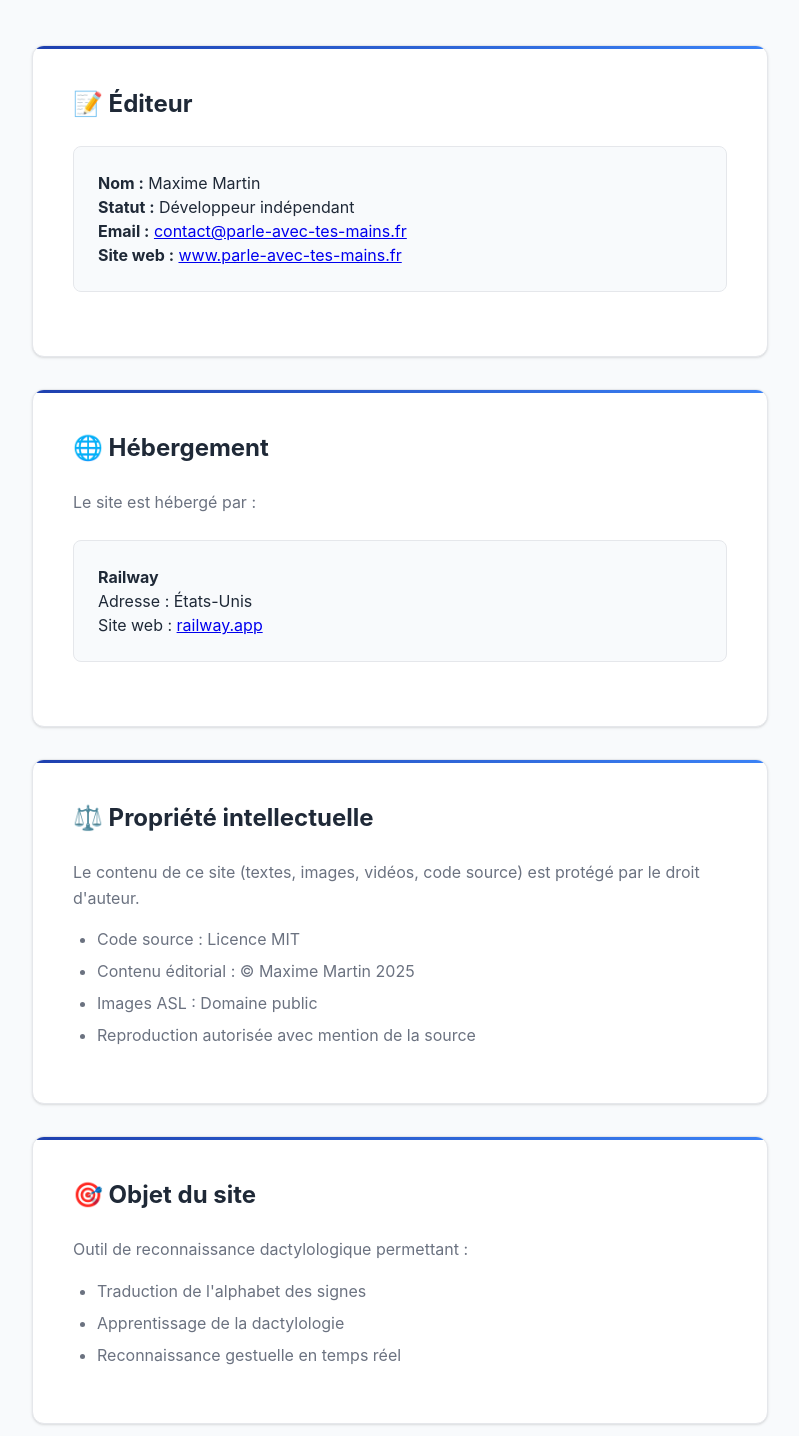
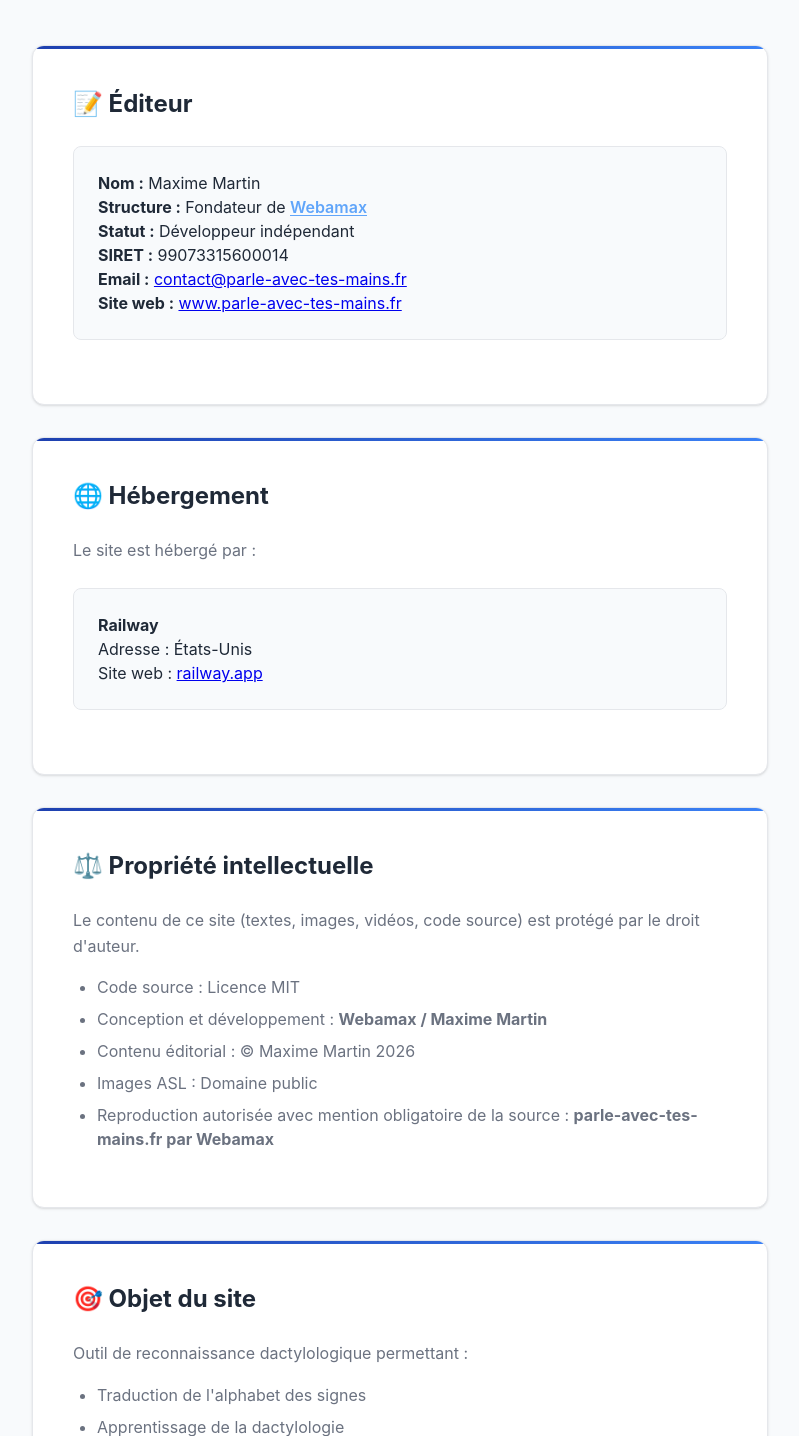
Before and after one commit to cosmos510/FingerspellToSign, a Django app: page /mentions-legales/ in a window 1280 px wide. Shown: the part 322-1758 px from the top of the page, without its empty margins (240-1039 px from the left). Run offline with Django 4.2, Linux system fonts and the light colour scheme.

Commit message:
feat: Enhance styling and accessibility for links, update legal mentions, and improve sitemap for SEO

```diff
--- a/asl_monolith/static/index.css
+++ b/asl_monolith/static/index.css
@@ -693,6 +693,68 @@ footer::before {
     margin-top: 1rem;
 }
 
+.dev-signature {
+    color: rgba(255, 255, 255, 0.5);
+    font-size: 0.75rem;
+}
+
+.webamax-link {
+    color: rgba(255, 255, 255, 0.7);
+    text-decoration: none;
+    transition: var(--transition);
+    font-weight: 500;
+}
+
+.webamax-link:hover {
+    color: var(--secondary);
+    text-decoration: underline;
+}
+
+.webamax-link:focus {
+    outline: 1px solid var(--secondary);
+    outline-offset: 2px;
+    color: var(--secondary);
+}
+
+.webamax-about-link {
+    color: var(--primary);
+    text-decoration: none;
+    font-weight: 600;
+    border-bottom: 1px solid transparent;
+    transition: var(--transition);
+}
+
+.webamax-about-link:hover {
+    color: var(--primary-dark);
+    border-bottom-color: var(--primary);
+}
+
+/* Webamax Links Styling */
+.webamax-link,
+.webamax-footer-link {
+    color: #60a5fa;
+    text-decoration: underline;
+    text-decoration-thickness: 1px;
+    text-underline-offset: 2px;
+    font-weight: 600;
+    transition: all 0.3s ease;
+    display: inline-block;
+}
+
+.webamax-link:hover,
+.webamax-footer-link:hover {
+    color: #3b82f6;
+    transform: translateY(-1px);
+    text-decoration-color: #3b82f6;
+}
+
+.webamax-link:focus,
+.webamax-footer-link:focus {
+    outline: 2px solid #3b82f6;
+    outline-offset: 2px;
+    color: #3b82f6;
+}
+
 .footer-links {
     display: flex;
     justify-content: flex-end;
--- a/asl_monolith/templates/base.html
+++ b/asl_monolith/templates/base.html
@@ -9,88 +9,84 @@
     <meta name="author" content="Maxime Martin">
     <meta name="robots" content="index, follow">
 
-    <!-- CORRECTION SEO: Headers de sécurité -->
     <meta http-equiv="X-Frame-Options" content="SAMEORIGIN">
     <meta http-equiv="Referrer-Policy" content="strict-origin-when-cross-origin">
     <meta http-equiv="Content-Security-Policy" content="default-src 'self'; script-src 'self' 'unsafe-inline' https://cdnjs.cloudflare.com https://fonts.googleapis.com; style-src 'self' 'unsafe-inline' https://fonts.googleapis.com; font-src 'self' https://fonts.gstatic.com; img-src 'self' data:; connect-src 'self';">
+
     <meta property="og:title" content="{% block og_title %}Traducteur LSF ASL - Parle avec tes mains{% endblock %}">
-    <meta property="og:description" content="{% block og_description %}Traducteur gratuit de langue des signes LSF et ASL. Reconnaissance dactylologique en temps réel avec IA. Traduis l'alphabet des signes avec ta caméra.{% endblock %}">
+    <meta property="og:description" content="{% block og_description %}Traducteur gratuit de langue des signes LSF et ASL. Reconnaissance dactylologique en temps réel avec IA.{% endblock %}">
     <meta property="og:type" content="website">
     <meta property="og:url" content="https://www.parle-avec-tes-mains.fr{% block og_url %}{% endblock %}">
     <meta property="og:image" content="https://www.parle-avec-tes-mains.fr{% static 'asl.webp' %}">
     <meta property="og:site_name" content="Parle avec tes mains">
+
     <meta name="twitter:card" content="summary_large_image">
     <meta name="twitter:title" content="{% block twitter_title %}Traducteur LSF ASL - Parle avec tes mains{% endblock %}">
-    <meta name="twitter:description" content="{% block twitter_description %}Traducteur gratuit de langue des signes LSF et ASL. Reconnaissance dactylologique en temps réel avec IA. Traduis l'alphabet des signes avec ta caméra.{% endblock %}">
+    <meta name="twitter:description" content="{% block twitter_description %}Traducteur gratuit de langue des signes LSF et ASL. Reconnaissance dactylologique en temps réel avec IA.{% endblock %}">
     <meta name="twitter:image" content="https://www.parle-avec-tes-mains.fr{% static 'asl.webp' %}">
+
     <link rel="canonical" href="{% block canonical %}https://www.parle-avec-tes-mains.fr/{% endblock %}">
     <link rel="icon" type="image/x-icon" href="{% static 'favicon.ico' %}">
     <title>{% block title %}Parle avec tes mains{% endblock %}</title>
 
-    <!-- Google Fonts -->
     <link rel="preconnect" href="https://fonts.googleapis.com">
     <link rel="preconnect" href="https://fonts.gstatic.com" crossorigin>
     <link href="https://fonts.googleapis.com/css2?family=Inter:wght@400;500;600;700;800;900&display=swap" rel="stylesheet">
-
-    <!-- DNS prefetch -->
     <link rel="dns-prefetch" href="https://fonts.googleapis.com">
     <link rel="dns-prefetch" href="https://fonts.gstatic.com">
 
-    <!-- Styles -->
     <link rel="stylesheet" href="{% static 'index.css' %}">
     <link rel="stylesheet" href="{% static 'common.css' %}">
     {% block extra_css %}{% endblock %}
 
-    <!-- JSON-LD Schema -->
     <script type="application/ld+json">
     {
         "@context": "https://schema.org",
         "@type": "WebApplication",
-        "name": "Parle avec tes mains - Traducteur LSF ASL",
-        "alternateName": "Traducteur langue des signes",
-        "description": "Traducteur gratuit de langue des signes LSF et ASL. Reconnaissance dactylologique en temps réel avec intelligence artificielle.",
+        "name": "Parle avec tes mains",
+        "alternateName": ["Traducteur LSF ASL", "Dactylologie IA"],
+        "description": "Outil IA de reconnaissance dactylologique en temps réel développé par Webamax.",
         "url": "https://www.parle-avec-tes-mains.fr",
         "applicationCategory": "EducationalApplication",
         "operatingSystem": "Web Browser",
-        "keywords": "traduction LSF, traducteur langue des signes, dactylologie ASL, ASL translator, traduction ASL, langue des signes française",
+        "author": {
+            "@type": "Person",
+            "name": "Maxime Martin",
+            "jobTitle": "Développeur IA & Fondateur",
+            "url": "https://www.webamax.fr",
+            "sameAs": [
+                "https://www.linkedin.com/in/maxime-martin-090731aa/",
+                "https://github.com/cosmos510",
+                "https://www.webamax.fr"
+            ],
+            "worksFor": {
+                "@type": "Organization",
+                "name": "Webamax",
+                "url": "https://www.webamax.fr",
+                "taxID": "99073315600014"
+            }
+        },
+        "creator": {
+            "@id": "https://www.webamax.fr"
+        },
         "offers": {
             "@type": "Offer",
             "price": "0",
             "priceCurrency": "EUR"
         },
-        "creator": {
-            "@type": "Person",
-            "name": "Maxime Martin",
-            "email": "contact@parle-avec-tes-mains.fr",
-            "url": "https://www.linkedin.com/in/maxime-martin-090731aa/"
-        },
         "featureList": [
             "Traduction dactylologie ASL temps réel",
             "Reconnaissance gestuelle IA 95% précise",
-            "Formation de mots en langue des signes",
             "Compatible LSF et ASL",
-            "Traducteur gratuit sans installation",
-            "Données privées et sécurisées"
+            "Respect de la vie privée (traitement local)"
         ],
-        "screenshot": "https://www.parle-avec-tes-mains.fr{% static 'asl.webp' %}",
-        "softwareVersion": "2.1",
         "datePublished": "2025-01-26",
-        "dateModified": "2025-01-26",
+        "dateModified": "2026-01-12",
         "inLanguage": ["fr", "en"],
         "isAccessibleForFree": true,
-        "accessibilityFeature": [
-            "alternativeText",
-            "keyboardNavigation",
-            "highContrast",
-            "skipLinks"
-        ],
-        "audience": {
-            "@type": "Audience",
-            "audienceType": "Étudiants, sourds, malentendants, professeurs langue des signes"
-        }
+        "accessibilityFeature": ["alternativeText", "keyboardNavigation", "highContrast"]
     }
     </script>
-
 </head>
 <body>
 
@@ -121,7 +117,10 @@
         <div class="footer-section">
             <h3>Contact</h3>
             <p>Maxime Martin</p>
-                <p class="role">Développeur & Fondateur</p>
+            <p class="role">
+                Développeur & Fondateur de
+                <a href="https://www.webamax.fr" target="_blank" rel="dofollow" title="Visiter le studio Webamax" class="webamax-footer-link">Webamax</a>
+            </p>
         </div>
 
         <div class="footer-section footer-center">
@@ -131,8 +130,8 @@
             </div>
             <div class="social-links">
                 <a href="mailto:contact@parle-avec-tes-mains.fr" aria-label="Email" class="social-link">Email</a>
-                    <a href="https://www.linkedin.com/in/maxime-martin-090731aa/" target="_blank" rel="noopener noreferrer" aria-label="LinkedIn" class="social-link">LinkedIn</a>
-                    <a href="https://github.com/cosmos510" target="_blank" rel="noopener noreferrer" aria-label="GitHub" class="social-link">GitHub</a>
+                <a href="https://www.linkedin.com/in/maxime-martin-090731aa/" target="_blank" rel="noopener" aria-label="LinkedIn" class="social-link">LinkedIn</a>
+                <a href="https://github.com/cosmos510" target="_blank" rel="noopener" aria-label="GitHub" class="social-link">GitHub</a>
             </div>
         </div>
 
@@ -144,7 +143,12 @@
             <div class="accessibility-badge">
                 <span class="badge-text">Accessible WCAG 2.1</span>
             </div>
-                <div class="footer-copyright">&copy; 2026 Parle avec tes mains</div>
+            <div class="footer-copyright">
+                &copy; 2026 Parle avec tes mains
+                <span class="dev-signature"> • Réalisé par
+                    <a href="https://www.webamax.fr" target="_blank" rel="dofollow" title="Webamax - Agence web et développement" class="webamax-link">Webamax</a>
+                </span>
+            </div>
         </div>
     </div>
 </footer>
--- a/asl_monolith/templates/mentions-legales.html
+++ b/asl_monolith/templates/mentions-legales.html
@@ -145,7 +145,9 @@
             <h2>📝 Éditeur</h2>
             <div class="contact-info">
                 <strong>Nom :</strong> Maxime Martin<br>
+                <strong>Structure :</strong> Fondateur de <a href="https://www.webamax.fr" target="_blank" rel="dofollow" class="webamax-link">Webamax</a><br>
                 <strong>Statut :</strong> Développeur indépendant<br>
+                <strong>SIRET :</strong> 99073315600014<br>
                 <strong>Email :</strong> <a href="mailto:contact@parle-avec-tes-mains.fr">contact@parle-avec-tes-mains.fr</a><br>
                 <strong>Site web :</strong> <a href="https://www.parle-avec-tes-mains.fr">www.parle-avec-tes-mains.fr</a>
             </div>
@@ -166,9 +168,10 @@
             <p>Le contenu de ce site (textes, images, vidéos, code source) est protégé par le droit d'auteur.</p>
             <ul>
                 <li>Code source : Licence MIT</li>
-                <li>Contenu éditorial : © Maxime Martin 2025</li>
+                <li>Conception et développement : <strong>Webamax / Maxime Martin</strong></li>
+                <li>Contenu éditorial : © Maxime Martin 2026</li>
                 <li>Images ASL : Domaine public</li>
-                <li>Reproduction autorisée avec mention de la source</li>
+                <li>Reproduction autorisée avec mention obligatoire de la source : <strong>parle-avec-tes-mains.fr par Webamax</strong></li>
             </ul>
         </div>
 
@@ -194,7 +197,7 @@
             <h3>Utilisation interdite</h3>
             <ul>
                 <li>Reproduction du code sans autorisation</li>
-                <li>Usage commercial sans accord</li>
+                <li>Usage commercial sans accord écrit de <strong>Webamax</strong></li>
                 <li>Modification du contenu</li>
                 <li>Utilisation malveillante</li>
             </ul>
@@ -226,7 +229,7 @@
 
         <div class="legal-section">
             <h2>📅 Mise à jour</h2>
-            <p>Ces mentions légales ont été mises à jour le <strong>26 janvier 2025</strong>.</p>
+            <p>Ces mentions légales ont été mises à jour le <strong>12 janvier 2026</strong>.</p>
             <p>Elles peuvent être modifiées à tout moment. La version en vigueur est celle publiée sur le site.</p>
         </div>
     </div>
```
Also changed, not shown: asl_monolith/static/robots.txt (+11 -9 lines), asl_monolith/templates/about.html (+63 -4 lines), asl_monolith/templates/predict.html (+51 -0 lines), asl_monolith/templates/rgpd.html (+17 -17 lines), asl_monolith/templates/sitemap.xml (+9 -9 lines). Lines whose indentation alone changed are shown as unchanged.
